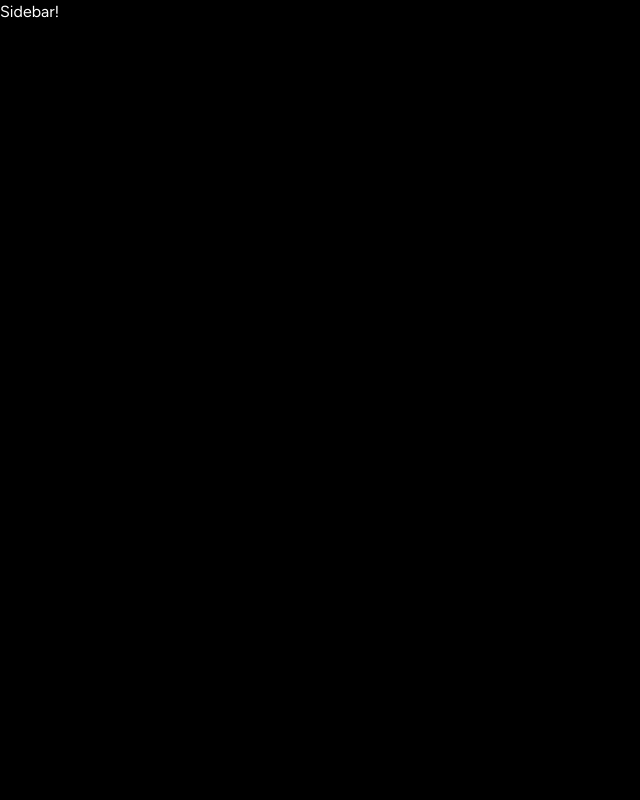
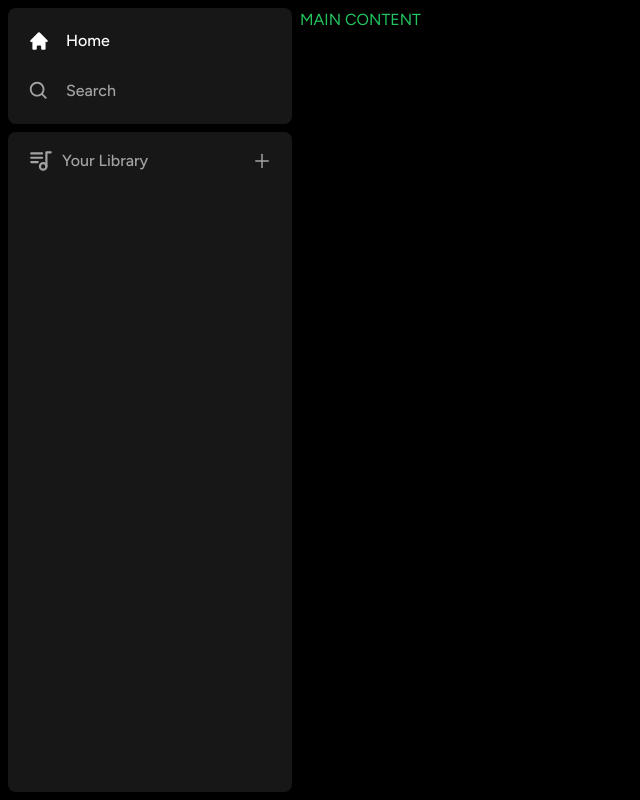
Before and after one commit to ugandapinik/Spotify, a Next.js app: page / in a window 1280 px wide. Shown: the whole page, without its empty margins (0-640 px from the left). Built offline with nearby package versions, Linux system fonts and the light colour scheme.

Commit message:
Your library included

```diff
--- a/app/layout.tsx
+++ b/app/layout.tsx
@@ -17,7 +17,7 @@
 }) {
     return (
         <html lang="en">
-            <body className={figtree.className}>
+            <body suppressHydrationWarning={true} className={figtree.className}>
                 <Siderbar>
                     {children}
                 </Siderbar>
--- /dev/null
+++ b/components/Box.tsx
@@ -0,0 +1,19 @@
+import { twMerge } from "tailwind-merge"
+
+interface BoxProps {
+    children: React.ReactNode,
+    className?: string
+}
+
+const Box: React.FC<BoxProps> = ({
+    children,
+    className
+}) => {
+    return (
+        <div className={twMerge(`bg-neutral-900 rounded-lg h-fit w-full`, className)}>
+            {children}
+        </div>
+    )
+}
+
+export default Box
--- /dev/null
+++ b/components/Library.tsx
@@ -0,0 +1,25 @@
+"use client"
+
+import { TbPlaylist } from "react-icons/tb"
+import { AiOutlinePlus } from "react-icons/ai"
+
+
+const Library = () => {
+
+    const onClick = () => {
+        // Handle upload later
+        console.log("Clicked")
+    }
+
+    return (
+        <div className="flex items-center justify-between px-5 pt-4">
+            <div className="inline-flex items-center gap-x-2">
+                <TbPlaylist className="text-neutral-400" size={26} />
+                <p className="text-neutral-400 font-medium text-md">Your Library</p>
+            </div>
+            <AiOutlinePlus onClick={onClick} size={20} className="text-neutral-400 cursor-pointer hover:text-white transition" />
+        </div>
+    )
+}
+
+export default Library
--- /dev/null
+++ b/components/SidebarItem.tsx
@@ -0,0 +1,27 @@
+import Link from "next/link";
+import { IconType } from "react-icons"
+import { twMerge } from "tailwind-merge"
+
+interface SidebarItemProps {
+    icon: IconType;
+    label: string;
+    active: boolean;
+    href: string
+}
+
+const SidebarItem: React.FC<SidebarItemProps> = ({
+    icon: Icon,
+    label,
+    active,
+    href
+}) => {
+    return (
+        <Link href={href} className={twMerge(`
+            flex flex-row h-auto items-center w-full gap-x-4 text-md font-medium cursor-pointer hover:text-white transition text-neutral-400 py-1`, active && "text-white")}>
+            <Icon size={26} />
+            <p className="truncate w-full">{label}</p>
+        </Link>
+    )
+}
+
+export default SidebarItem
--- a/components/Siderbar.tsx
+++ b/components/Siderbar.tsx
@@ -3,6 +3,9 @@
 import { useMemo } from "react"
 import { HiHome } from "react-icons/hi"
 import { BiSearch } from "react-icons/bi"
+import Box from "./Box"
+import SidebarItem from "./SidebarItem"
+import Library from "./Library"
 
 interface SidebarProps {
     children: React.ReactNode
@@ -28,8 +31,25 @@
     ], [])
 
     return (
-        <div>
-            Sidebar!
+        <div className="flex h-full">
+            <div className="hidden md:flex flex-col gap-y-2 bg-black h-full w-[300px] p-2">
+                <Box>
+                    <div className="flex flex-col gap-y-4 px-5 py-4">
+                        {routes.map((item) => (
+                            <SidebarItem key={item.label} {...item} />
+                        ))}
+                    </div>
+                </Box>
+
+                <Box className="overflow-y-auto h-full">
+                    <Library />
+                </Box>
+            </div>
+
+
+            <main className="h-full flex-1 overflow-auto py-2">
+                {children}
+            </main>
         </div>
     )
 }
--- a/package.json
+++ b/package.json
@@ -12,7 +12,8 @@
     "next": "14.0.0",
     "react": "^18",
     "react-dom": "^18",
-    "react-icons": "^4.11.0"
+    "react-icons": "^4.11.0",
+    "tailwind-merge": "^2.0.0"
   },
   "devDependencies": {
     "@types/node": "^20",
```
Also changed, not shown: 1 other file (tests, documents, lock files or other folders).
